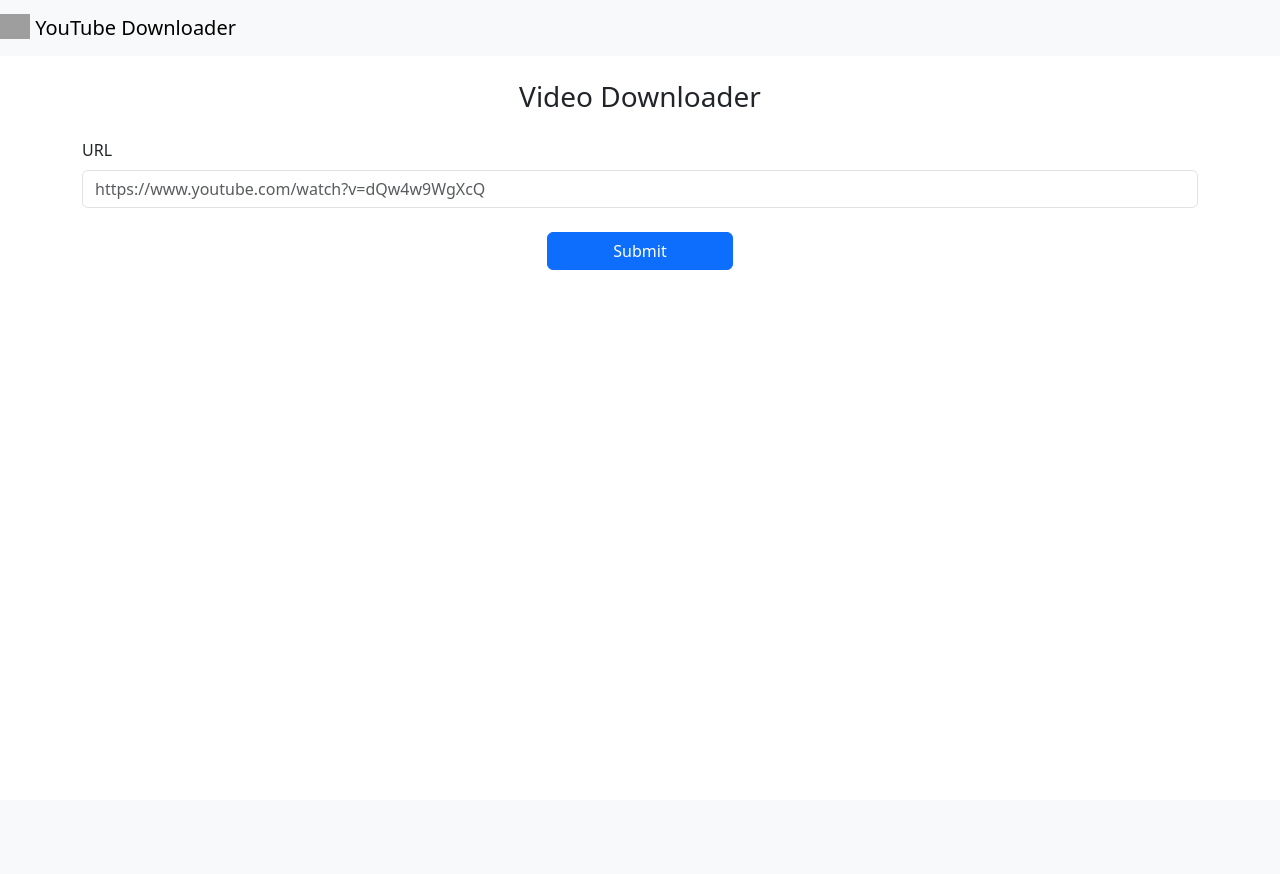
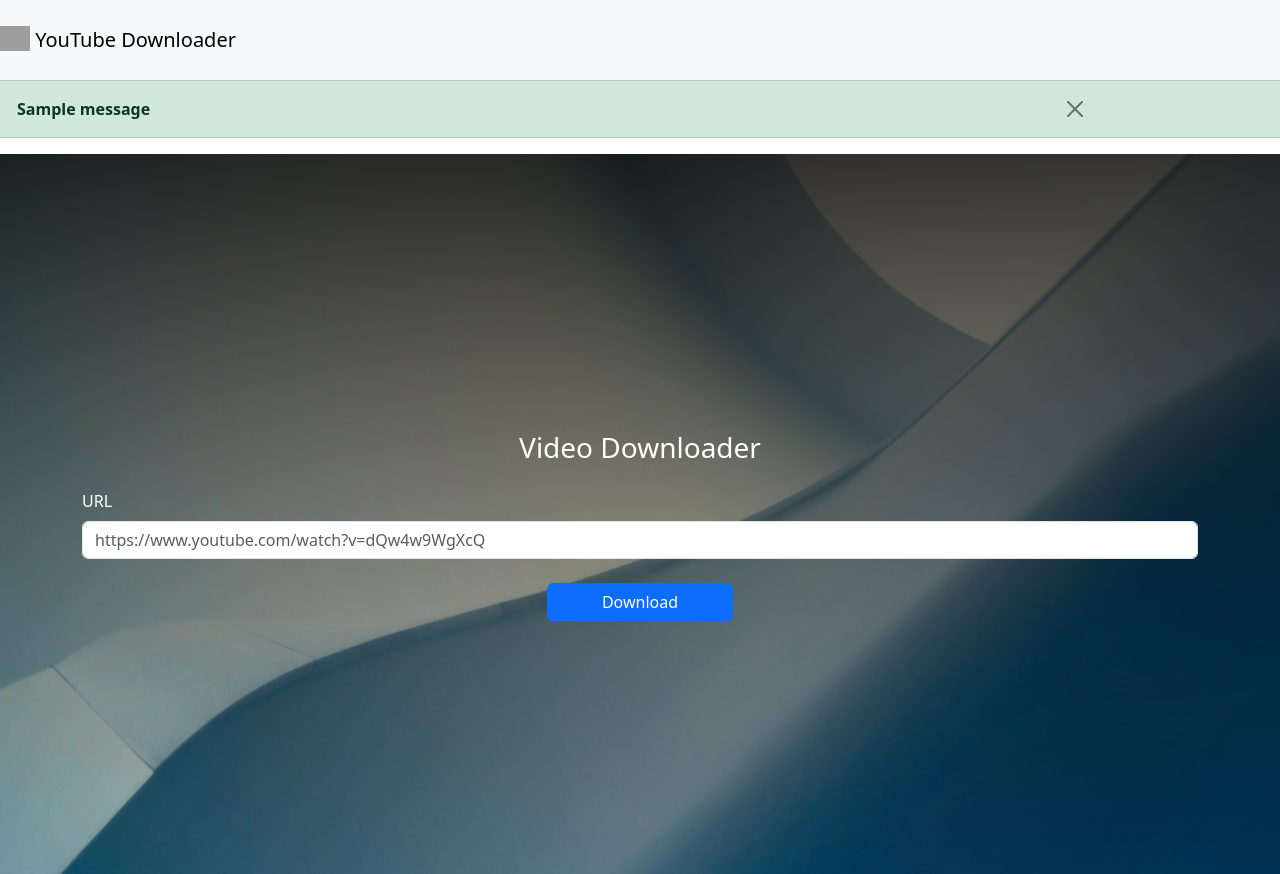
Before and after one commit to annan-dejene/YouTube-Downloader-Website, a Flask app: page / in a window 1280 px wide. Before the commit the page ends 270 px from the top, so only its background shows below. Run offline with Flask 2, Linux system fonts and the light colour scheme; one stand-in notice (Sample message) is shown; grey boxes are pictures that could not be loaded.

Commit message:
Separated the default layout to a base template and inherited it for index.html

```diff
--- /dev/null
+++ b/templates/base.html
@@ -0,0 +1,47 @@
+<!DOCTYPE html>
+<html lang="en">
+<head>
+  <meta charset="UTF-8">
+  <meta http-equiv="X-UA-Compatible" content="IE=edge">
+  <meta name="viewport" content="width=device-width, initial-scale=1.0">
+  <title>YT Downloader</title>
+  <link href="https://cdn.jsdelivr.net/npm/bootstrap@5.3.2/dist/css/bootstrap.min.css" rel="stylesheet" integrity="sha384-T3c6CoIi6uLrA9TneNEoa7RxnatzjcDSCmG1MXxSR1GAsXEV/Dwwykc2MPK8M2HN" crossorigin="anonymous">
+  <link rel="stylesheet" href="{{ url_for('static', filename='css/styles.css') }}">
+</head>
+
+<body>
+  <nav class="navbar bg-body-tertiary mb-0">
+    <a class="navbar-brand" href="/">
+      <img src="https://png.pngtree.com/png-clipart/20221018/ourmid/pngtree-youtube-social-media-3d-stereo-png-image_6308427.png" alt="Logo" width="30" height="25" class="d-inline-block align-text-top">
+      YouTube Downloader
+    </a>
+  </nav>
+
+
+  {% with messages = get_flashed_messages(with_categories=true) %}
+    {% if messages %}
+      {% for category, message in messages %}
+        {% if category == 'error' %}
+          <div class="alert alert-danger alert-dismissable fade show row m-0" role="alert">
+            <strong class="col-10">{{ message }}</strong>
+            <button type="button" class="btn-close col-2" data-bs-dismiss="alert" aria-label="Close"></button>
+          </div>
+        {% else %}
+          <div class="alert alert-success alert-dismissable fade show row" role="alert">
+            <strong class="col-10">{{ message }}</strong>
+            <button type="button" class="btn-close col-2" data-bs-dismiss="alert" aria-label="Close"></button>
+          </div>
+        {% endif %}
+      {% endfor %}
+    {% endif %}
+  {% endwith %}
+
+  <main>
+    <div class="container">
+      {% block content %} {% endblock %}
+    </div>
+  </main>
+
+  <script src="https://cdn.jsdelivr.net/npm/bootstrap@5.3.2/dist/js/bootstrap.bundle.min.js" integrity="sha384-C6RzsynM9kWDrMNeT87bh95OGNyZPhcTNXj1NW7RuBCsyN/o0jlpcV8Qyq46cDfL" crossorigin="anonymous"></script>
+</body>
+</html>
--- a/templates/index.html
+++ b/templates/index.html
@@ -1,33 +1,14 @@
-<!DOCTYPE html>
-<html lang="en">
-<head>
-  <meta charset="UTF-8">
-  <meta http-equiv="X-UA-Compatible" content="IE=edge">
-  <meta name="viewport" content="width=device-width, initial-scale=1.0">
-  <title>YT Downloader</title>
-  <link href="https://cdn.jsdelivr.net/npm/bootstrap@5.3.2/dist/css/bootstrap.min.css" rel="stylesheet" integrity="sha384-T3c6CoIi6uLrA9TneNEoa7RxnatzjcDSCmG1MXxSR1GAsXEV/Dwwykc2MPK8M2HN" crossorigin="anonymous">
-</head>
-<body>
-  <nav class="navbar bg-body-tertiary">
-    <a class="navbar-brand" href="#">
-      <img src="https://png.pngtree.com/png-clipart/20221018/ourmid/pngtree-youtube-social-media-3d-stereo-png-image_6308427.png" alt="Logo" width="30" height="25" class="d-inline-block align-text-top">
-      YouTube Downloader
-    </a>
-  </nav>
+{% extends 'base.html' %}
 
-  <div class="container">
+{% block content %}
 <h3 class="mt-4 mb-4 text-center">Video Downloader</h3>
-    <form method="POST">
+<form method="POST" autocomplete="off">
   <div class="mb-3">
     <label for="url" class="form-label">URL</label>
-        <input type="text" class="form-control" id="url" name="url" placeholder="https://www.youtube.com/watch?v=dQw4w9WgXcQ">
+    <input type="text" class="form-control" id="url" name="url" placeholder="https://www.youtube.com/watch?v=dQw4w9WgXcQ" required>
   </div>
   <div class="d-grid gap-2 col-2 mx-auto mt-4">
-        <button type="submit" class="btn btn-primary">Submit</button>
+    <button type="submit" class="btn btn-primary">Download</button>
   </div>
 </form>
-  </div>
-
-  <script src="https://cdn.jsdelivr.net/npm/bootstrap@5.3.2/dist/js/bootstrap.bundle.min.js" integrity="sha384-C6RzsynM9kWDrMNeT87bh95OGNyZPhcTNXj1NW7RuBCsyN/o0jlpcV8Qyq46cDfL" crossorigin="anonymous"></script>
-</body>
-</html>
+{% endblock %}
```
Lines whose indentation alone changed are shown as unchanged.
